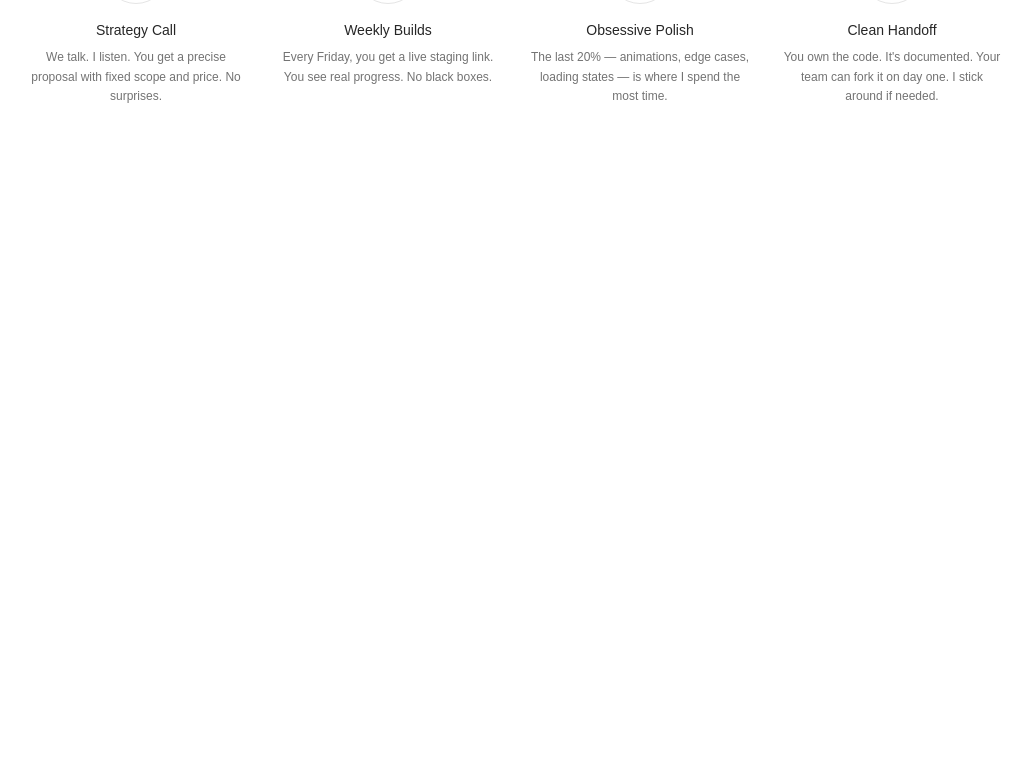
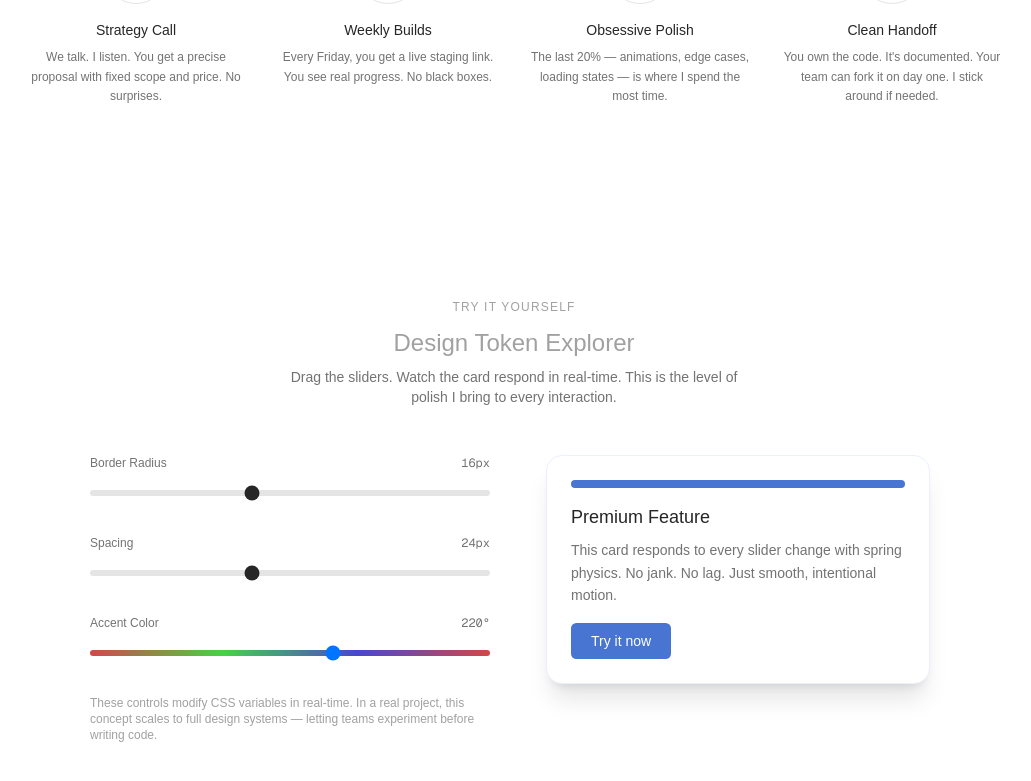
Before and after one commit to xanadulea/my-portfolio, a Next.js app: page / in a window 1280 px wide. Shown: the part 3406-4187 px from the top of the page, without its empty margins (126-1157 px from the left). Before the commit the page ends 3609 px from the top, so only its background shows below. Built offline with nearby package versions, Linux system fonts and the light colour scheme.

Commit message:
Add interactive design token explorer demo

```diff
--- a/src/app/page.tsx
+++ b/src/app/page.tsx
@@ -2,6 +2,7 @@ import { projects } from "../data/projects";
 import ProjectCard from "../components/ProjectCard";
 import Testimonials from "../components/Testimonials";
 import Process from "../components/Process";
+import InteractiveDemo from "../components/InteractiveDemo";
 
 export default function Home() {
   return (
@@ -56,6 +57,7 @@ export default function Home() {
 
       {/* Process */}
       <Process />
+       <InteractiveDemo />
     </main>
   );
 }
--- /dev/null
+++ b/src/components/InteractiveDemo.tsx
@@ -0,0 +1,134 @@
+"use client";
+
+import { useState } from "react";
+import { motion } from "framer-motion";
+
+export default function InteractiveDemo() {
+  const [borderRadius, setBorderRadius] = useState(16);
+  const [spacing, setSpacing] = useState(24);
+  const [accentHue, setAccentHue] = useState(220);
+
+  const accentColor = `hsl(${accentHue}, 60%, 55%)`;
+  const accentLight = `hsl(${accentHue}, 60%, 95%)`;
+
+  return (
+    <section className="py-24 px-6 max-w-4xl mx-auto">
+      <div className="text-center mb-12">
+        <p className="text-xs text-neutral-400 uppercase tracking-widest mb-3">
+          Try it yourself
+        </p>
+        <h2 className="text-2xl font-light text-neutral-400">
+          Design Token Explorer
+        </h2>
+        <p className="text-sm text-neutral-500 mt-2 max-w-md mx-auto">
+          Drag the sliders. Watch the card respond in real-time. This is the
+          level of polish I bring to every interaction.
+        </p>
+      </div>
+
+      <div className="grid grid-cols-1 md:grid-cols-2 gap-12 items-start">
+        {/* Controls */}
+        <div className="space-y-8">
+          <div>
+            <div className="flex justify-between text-xs text-neutral-500 mb-2">
+              <span>Border Radius</span>
+              <span className="font-mono">{borderRadius}px</span>
+            </div>
+            <input
+              type="range"
+              min="0"
+              max="40"
+              value={borderRadius}
+              onChange={(e) => setBorderRadius(Number(e.target.value))}
+              className="w-full h-1.5 bg-neutral-200 rounded-full appearance-none cursor-pointer accent-neutral-800"
+            />
+          </div>
+
+          <div>
+            <div className="flex justify-between text-xs text-neutral-500 mb-2">
+              <span>Spacing</span>
+              <span className="font-mono">{spacing}px</span>
+            </div>
+            <input
+              type="range"
+              min="8"
+              max="48"
+              value={spacing}
+              onChange={(e) => setSpacing(Number(e.target.value))}
+              className="w-full h-1.5 bg-neutral-200 rounded-full appearance-none cursor-pointer accent-neutral-800"
+            />
+          </div>
+
+          <div>
+            <div className="flex justify-between text-xs text-neutral-500 mb-2">
+              <span>Accent Color</span>
+              <span className="font-mono">{accentHue}°</span>
+            </div>
+            <input
+              type="range"
+              min="0"
+              max="360"
+              value={accentHue}
+              onChange={(e) => setAccentHue(Number(e.target.value))}
+              className="w-full h-1.5 rounded-full appearance-none cursor-pointer"
+              style={{
+                background: `linear-gradient(to right,
+                  hsl(0, 60%, 55%),
+                  hsl(120, 60%, 55%),
+                  hsl(240, 60%, 55%),
+                  hsl(360, 60%, 55%))`,
+              }}
+            />
+          </div>
+
+          <p className="text-xs text-neutral-400 mt-4">
+            These controls modify CSS variables in real-time. In a real project,
+            this concept scales to full design systems — letting teams
+            experiment before writing code.
+          </p>
+        </div>
+
+        {/* Live Preview Card */}
+        <div className="flex items-center justify-center">
+          <motion.div
+            animate={{
+              borderRadius: borderRadius,
+              padding: spacing,
+            }}
+            transition={{ type: "spring", stiffness: 200, damping: 20 }}
+            className="w-full max-w-sm shadow-xl"
+            style={{
+              backgroundColor: "white",
+              border: `1px solid ${accentLight}`,
+            }}
+          >
+            <div
+              className="w-full h-2 rounded-full mb-4"
+              style={{ backgroundColor: accentColor }}
+            />
+            <motion.h3
+              animate={{ fontSize: spacing > 30 ? 20 : 18 }}
+              className="font-medium text-neutral-800 mb-2"
+            >
+              Premium Feature
+            </motion.h3>
+            <p className="text-sm text-neutral-500 leading-relaxed">
+              This card responds to every slider change with spring physics. No
+              jank. No lag. Just smooth, intentional motion.
+            </p>
+            <motion.button
+              animate={{
+                borderRadius: borderRadius / 3,
+                backgroundColor: accentColor,
+              }}
+              className="mt-4 px-5 py-2 text-white text-sm font-medium"
+              style={{ backgroundColor: accentColor }}
+            >
+              Try it now
+            </motion.button>
+          </motion.div>
+        </div>
+      </div>
+    </section>
+  );
+}
```
